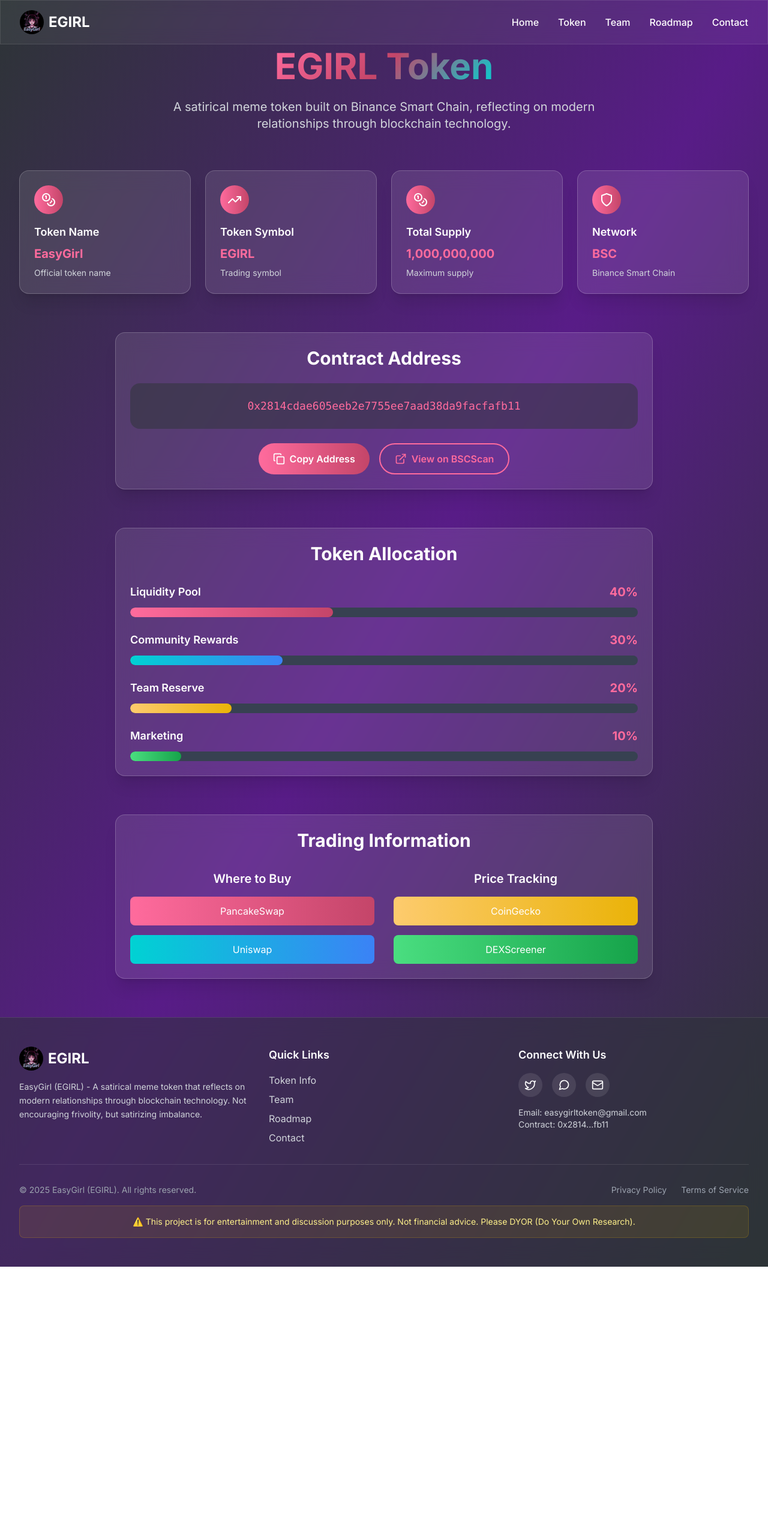
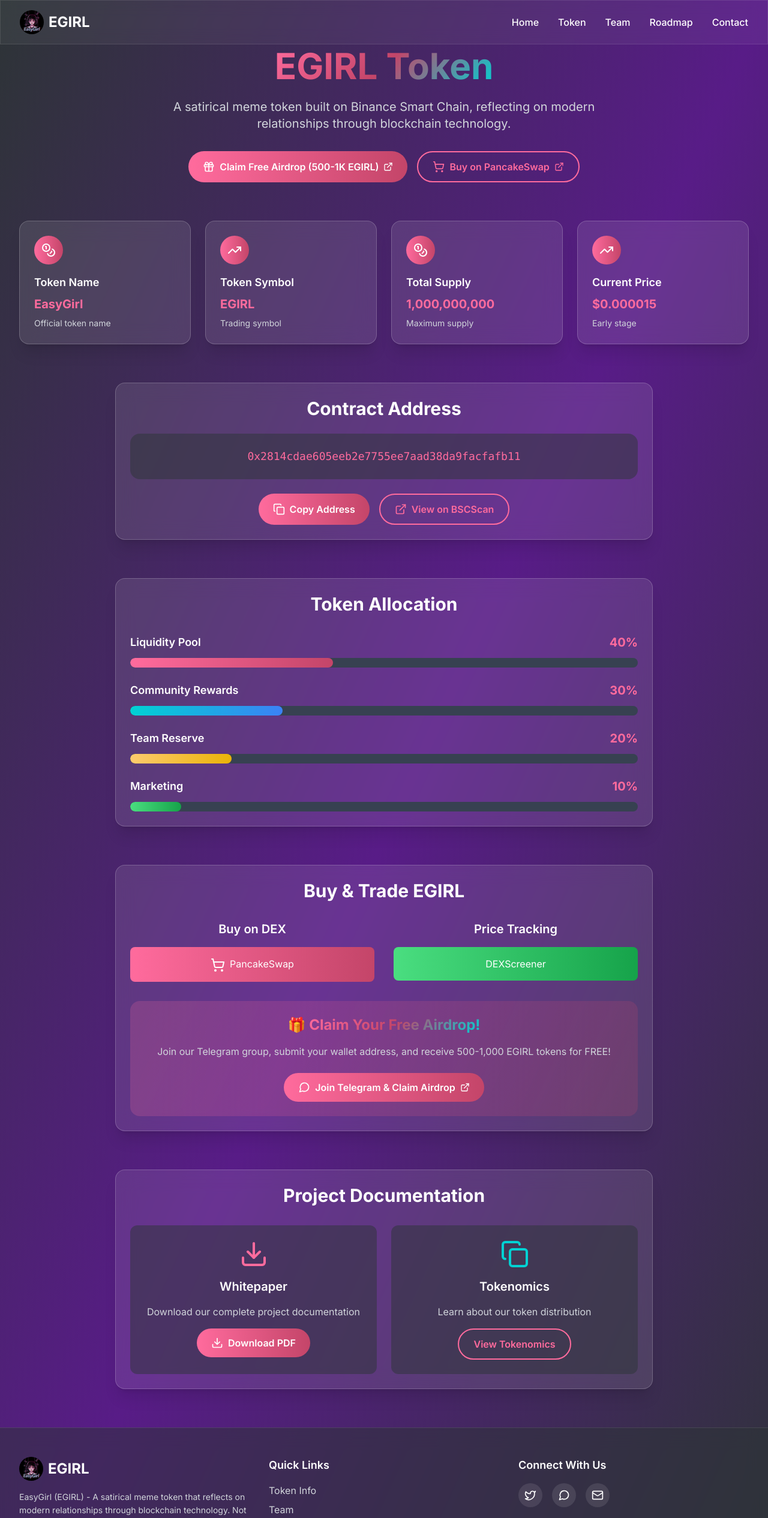
Before and after one commit to erere6232/egirl-website, a Next.js app: page /token in a window 1280 px wide. Shown: the top 2531 px of the page at 60% size. Before the commit the page ends 2112 px from the top, so only its background shows below. Built offline with nearby package versions, Linux system fonts and the light colour scheme.

Commit message:
Update token.tsx

```diff
--- a/pages/token.tsx
+++ b/pages/token.tsx
@@ -1,6 +1,7 @@
 import { motion } from 'framer-motion';
-import { Coins, Shield, TrendingUp, Users, ExternalLink, Copy, CheckCircle } from 'lucide-react';
+import { Coins, Shield, TrendingUp, Users, ExternalLink, Copy, CheckCircle, ShoppingCart, Gift, MessageCircle, Download } from 'lucide-react';
 import { useState } from 'react';
+import Link from 'next/link';
 import Header from '../components/Header';
 import Footer from '../components/Footer';
 import TokenCard from '../components/TokenCard';
@@ -30,10 +31,10 @@
       description: 'Maximum supply'
     },
     {
-      title: 'Network',
-      value: 'BSC',
-      icon: Shield,
-      description: 'Binance Smart Chain'
+      title: 'Current Price',
+      value: '$0.000015',
+      icon: TrendingUp,
+      description: 'Early stage'
     }
   ];
 
@@ -73,10 +74,34 @@
               <h1 className="text-5xl md:text-6xl font-bold text-white mb-6">
                 <span className="gradient-text">EGIRL Token</span>
               </h1>
-              <p className="text-xl text-gray-300 max-w-3xl mx-auto">
+              <p className="text-xl text-gray-300 max-w-3xl mx-auto mb-8">
                 A satirical meme token built on Binance Smart Chain, reflecting on modern
                 relationships through blockchain technology.
               </p>
+
+              {/* Quick Actions */}
+              <div className="flex flex-col sm:flex-row gap-4 justify-center mb-8">
+                <a
+                  href="https://t.me/+N7FUuuYJIdQyMjFl"
+                  target="_blank"
+                  rel="noopener noreferrer"
+                  className="btn-primary inline-flex items-center justify-center"
+                >
+                  <Gift className="w-5 h-5 mr-2" />
+                  Claim Free Airdrop (500-1K EGIRL)
+                  <ExternalLink className="ml-2 w-4 h-4" />
+                </a>
+                <a
+                  href="https://pancakeswap.finance/swap?outputCurrency=0x2814cdae605eeb2e7755ee7aad38da9facfafb11"
+                  target="_blank"
+                  rel="noopener noreferrer"
+                  className="btn-secondary inline-flex items-center justify-center"
+                >
+                  <ShoppingCart className="w-5 h-5 mr-2" />
+                  Buy on PancakeSwap
+                  <ExternalLink className="ml-2 w-4 h-4" />
+                </a>
+              </div>
             </motion.div>
 
             {/* Token Details */}
@@ -114,7 +139,7 @@
                 <div className="flex flex-col sm:flex-row gap-4 justify-center">
                   <button
                     onClick={handleCopyContract}
-                    className="btn-primary inline-flex items-center"
+                    className="btn-primary inline-flex items-center justify-center"
                   >
                     {copied ? <CheckCircle className="w-5 h-5 mr-2" /> : <Copy className="w-5 h-5 mr-2" />}
                     {copied ? 'Copied!' : 'Copy Address'}
@@ -123,7 +148,7 @@
                     href={`https://bscscan.com/token/${contractAddress}`}
                     target="_blank"
                     rel="noopener noreferrer"
-                    className="btn-secondary inline-flex items-center"
+                    className="btn-secondary inline-flex items-center justify-center"
                   >
                     <ExternalLink className="w-5 h-5 mr-2" />
                     View on BSCScan
@@ -166,25 +191,22 @@
               initial={{ opacity: 0, y: 30 }}
               animate={{ opacity: 1, y: 0 }}
               transition={{ delay: 0.8, duration: 0.8 }}
-              className="card max-w-4xl mx-auto"
+              className="card max-w-4xl mx-auto mb-16"
             >
-              <h2 className="text-3xl font-bold text-white text-center mb-8">Trading Information</h2>
+              <h2 className="text-3xl font-bold text-white text-center mb-8">Buy & Trade EGIRL</h2>
 
-              <div className="grid grid-cols-1 md:grid-cols-2 gap-8">
+              <div className="grid grid-cols-1 md:grid-cols-2 gap-8 mb-8">
                 <div className="text-center">
-                  <h3 className="text-xl font-semibold text-white mb-4">Where to Buy</h3>
+                  <h3 className="text-xl font-semibold text-white mb-4">Buy on DEX</h3>
                   <div className="space-y-4">
                     <a
-                      href="#"
-                      className="block bg-gradient-to-r from-egirl-pink to-egirl-purple text-white py-3 px-6 rounded-lg hover:shadow-lg transition-all duration-300"
+                      href="https://pancakeswap.finance/swap?outputCurrency=0x2814cdae605eeb2e7755ee7aad38da9facfafb11"
+                      target="_blank"
+                      rel="noopener noreferrer"
+                      className="block bg-gradient-to-r from-egirl-pink to-egirl-purple text-white py-4 px-6 rounded-lg hover:shadow-lg hover:scale-105 transition-all duration-300"
                     >
+                      <ShoppingCart className="w-6 h-6 inline mr-2" />
                       PancakeSwap
-                    </a>
-                    <a
-                      href="#"
-                      className="block bg-gradient-to-r from-egirl-cyan to-blue-500 text-white py-3 px-6 rounded-lg hover:shadow-lg transition-all duration-300"
-                    >
-                      Uniswap
                     </a>
                   </div>
                 </div>
@@ -193,18 +215,70 @@
                   <h3 className="text-xl font-semibold text-white mb-4">Price Tracking</h3>
                   <div className="space-y-4">
                     <a
-                      href="#"
-                      className="block bg-gradient-to-r from-egirl-gold to-yellow-500 text-white py-3 px-6 rounded-lg hover:shadow-lg transition-all duration-300"
-                    >
-                      CoinGecko
-                    </a>
-                    <a
-                      href="#"
-                      className="block bg-gradient-to-r from-green-400 to-green-600 text-white py-3 px-6 rounded-lg hover:shadow-lg transition-all duration-300"
+                      href="https://www.dexscreener.com/bsc/0x2814cdae605eeb2e7755ee7aad38da9facfafb11"
+                      target="_blank"
+                      rel="noopener noreferrer"
+                      className="block bg-gradient-to-r from-green-400 to-green-600 text-white py-4 px-6 rounded-lg hover:shadow-lg hover:scale-105 transition-all duration-300"
                     >
                       DEXScreener
                     </a>
                   </div>
+                </div>
+              </div>
+
+              {/* Airdrop Reminder */}
+              <div className="bg-gradient-to-r from-egirl-pink/20 to-egirl-purple/20 rounded-2xl p-6 mt-8">
+                <h3 className="text-2xl font-bold text-white text-center mb-4">
+                  🎁 <span className="gradient-text">Claim Your Free Airdrop!</span>
+                </h3>
+                <p className="text-center text-gray-300 mb-6">
+                  Join our Telegram group, submit your wallet address, and receive 500-1,000 EGIRL tokens for FREE!
+                </p>
+                <div className="text-center">
+                  <a
+                    href="https://t.me/+N7FUuuYJIdQyMjFl"
+                    target="_blank"
+                    rel="noopener noreferrer"
+                    className="btn-primary inline-flex items-center"
+                  >
+                    <MessageCircle className="w-5 h-5 mr-2" />
+                    Join Telegram & Claim Airdrop
+                    <ExternalLink className="ml-2 w-4 h-4" />
+                  </a>
+                </div>
+              </div>
+            </motion.div>
+
+            {/* Whitepaper */}
+            <motion.div
+              initial={{ opacity: 0, y: 30 }}
+              animate={{ opacity: 1, y: 0 }}
+              transition={{ delay: 1.0, duration: 0.8 }}
+              className="card max-w-4xl mx-auto"
+            >
+              <h2 className="text-3xl font-bold text-white text-center mb-8">Project Documentation</h2>
+
+              <div className="grid grid-cols-1 md:grid-cols-2 gap-6">
+                <div className="bg-egirl-dark/50 rounded-xl p-6 text-center hover:bg-egirl-dark/70 transition-all">
+                  <Download className="w-12 h-12 text-egirl-pink mx-auto mb-4" />
+                  <h3 className="text-xl font-semibold text-white mb-4">Whitepaper</h3>
+                  <p className="text-gray-300 mb-4">Download our complete project documentation</p>
+                  <a
+                    href="#"
+                    className="btn-primary inline-flex items-center"
+                  >
+                    <Download className="w-5 h-5 mr-2" />
+                    Download PDF
+                  </a>
+                </div>
+
+                <div className="bg-egirl-dark/50 rounded-xl p-6 text-center hover:bg-egirl-dark/70 transition-all">
+                  <Copy className="w-12 h-12 text-egirl-cyan mx-auto mb-4" />
+                  <h3 className="text-xl font-semibold text-white mb-4">Tokenomics</h3>
+                  <p className="text-gray-300 mb-4">Learn about our token distribution</p>
+                  <Link href="/token" className="btn-secondary inline-flex items-center">
+                    View Tokenomics
+                  </Link>
                 </div>
               </div>
             </motion.div>
```
